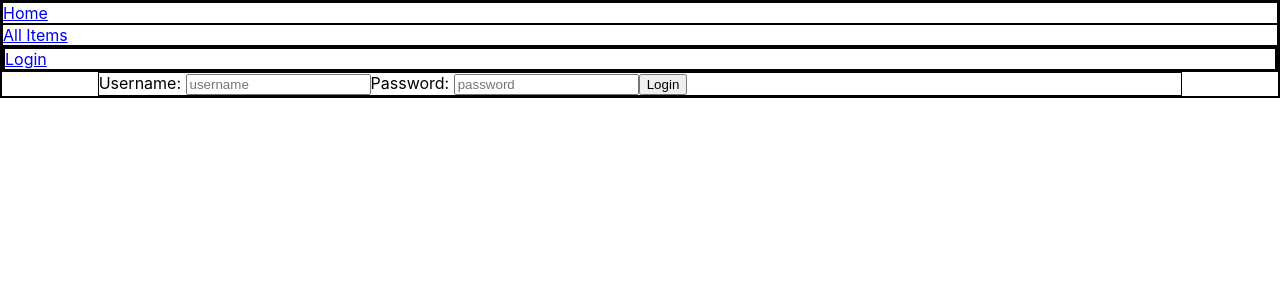
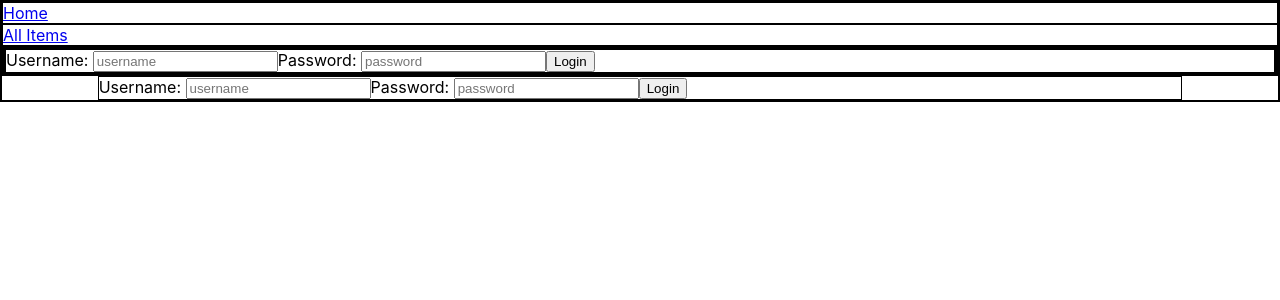
Before and after one commit to BennyZ3/BZ-CTA-Store, a React (Create React App) app in the folder front-end/: page /login in a window 1280 px wide. Shown: the top 300 px of the page. Built offline with nearby package versions, Linux system fonts and the light colour scheme; no server answers.

Commit message:
moved login to components, and changed user gets to posts

```diff
--- a/front-end/src/App.js
+++ b/front-end/src/App.js
@@ -8,13 +8,24 @@ import New from "./Pages/New";
 import Edit from "./Pages/Edit";
 import PageNotFound from "./Pages/PageNotFound";
 import NavBar from "./Components/NavBar";
-import Login from "./Pages/Login";
+import Login from "./Components/Login";
+import { useState, useEffect } from "react";
+import axios from "axios";
 
 function App() {
   // document.cookie = document.cookie.split("=")[1]
   //   ? document.cookie
   //   : "username=";
-  console.log(document.cookie);
+  const API = process.env.REACT_APP_API_URL;
+  const [admin, setAdmin] = useState({});
+  useEffect(async () => {
+    await axios
+      .post(`${API}/users/admin`, { username: document.split("=")[1] })
+      .then((response) => {
+        setAdmin(response.data.payload);
+        console.log(document.cookie, admin);
+      });
+  }, [API]);
   return (
     <div className="App">
       <BrowserRouter>
--- /dev/null
+++ b/front-end/src/Components/Login.js
@@ -0,0 +1,61 @@
+import axios from "axios";
+import { useState } from "react";
+import { useNavigate } from "react-router-dom";
+
+const Login = () => {
+  const API = process.env.REACT_APP_API_URL;
+  const [user, setUser] = useState({ username: "", password: "" });
+  const handleChange = (event) => {
+    setUser({ ...user, [event.target.id]: event.target.value });
+  };
+  const navigate = useNavigate();
+  const handleSubmit = async (event) => {
+    event.preventDefault();
+    // validate with backend info later
+    const login = await axios.post(`${API}/users`, user).then((response) => {
+      console.log(user, response);
+      if (response.data.success) {
+        console.log("success");
+        document.cookie = `username=${user.username}`;
+        console.log(document.cookie);
+        window.location.reload(true);
+      } else {
+        console.log("fail");
+        alert("Invalid username of password");
+      }
+    });
+    // if (login.data.success) {
+    //   document.cookie = `username=${event.target.username.value}`;
+    //   console.log(document.cookie);
+    //   //   window.location.reload(true);
+    //   //   navigate("/");
+    // } else {
+    //   alert("Invalid username of password");
+    // }
+  };
+  return (
+    <div className="Login">
+      <form className="LoginForm" onSubmit={handleSubmit}>
+        <label for="username">Username: </label>
+        <input
+          type="text"
+          id="username"
+          name="username"
+          placeholder="username"
+          onChange={handleChange}
+        ></input>
+        <label for="password">Password: </label>
+        <input
+          type="text"
+          id="password"
+          name="password"
+          placeholder="password"
+          onChange={handleChange}
+        ></input>
+        <button type="submit">Login</button>
+      </form>
+    </div>
+  );
+};
+
+export default Login;
--- a/front-end/src/Components/NavBar.js
+++ b/front-end/src/Components/NavBar.js
@@ -1,5 +1,6 @@
 import { Link } from "react-router-dom";
 import { useState, useEffect } from "react";
+import Login from "./Login";
 
 function NavBar() {
   const [user, setUser] = useState({});
@@ -27,9 +28,9 @@ function NavBar() {
           {user.username ? (
             <div onClick={handleLogout}>Logout</div>
           ) : (
-            <Link to="/login">
-              <div>Login</div>
-            </Link>
+            <div>
+              <Login />
+            </div>
           )}
         </div>
       </div>
--- a/front-end/src/Pages/Login.js
+++ /dev/null
@@ -1,31 +0,0 @@
-const Login = () => {
-  const handleSubmit = (event) => {
-    // event.preventDefault();
-    // validate with backend info later
-    console.log(event.target.username.value);
-    document.cookie = `username=${event.target.username.value}`;
-  };
-  return (
-    <div className="Login">
-      <form className="LoginForm" onSubmit={handleSubmit}>
-        <label for="username">Username: </label>
-        <input
-          type="text"
-          id="username"
-          name="username"
-          placeholder="username"
-        ></input>
-        <label for="password">Password: </label>
-        <input
-          type="text"
-          id="password"
-          name="password"
-          placeholder="password"
-        ></input>
-        <button type="submit">Login</button>
-      </form>
-    </div>
-  );
-};
-
-export default Login;
```
Also changed, not shown: 1 other file (tests, documents, lock files or other folders).
